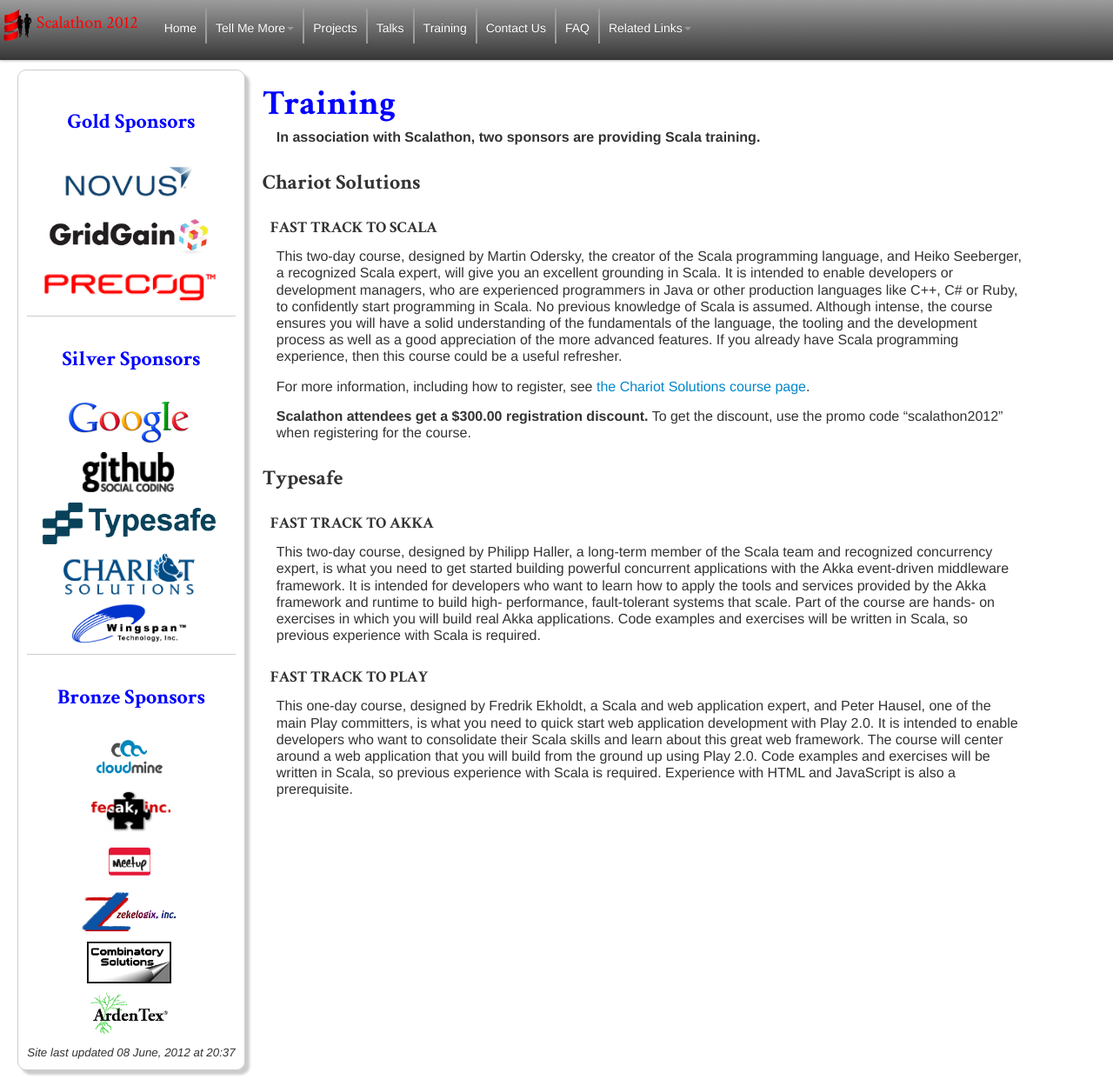
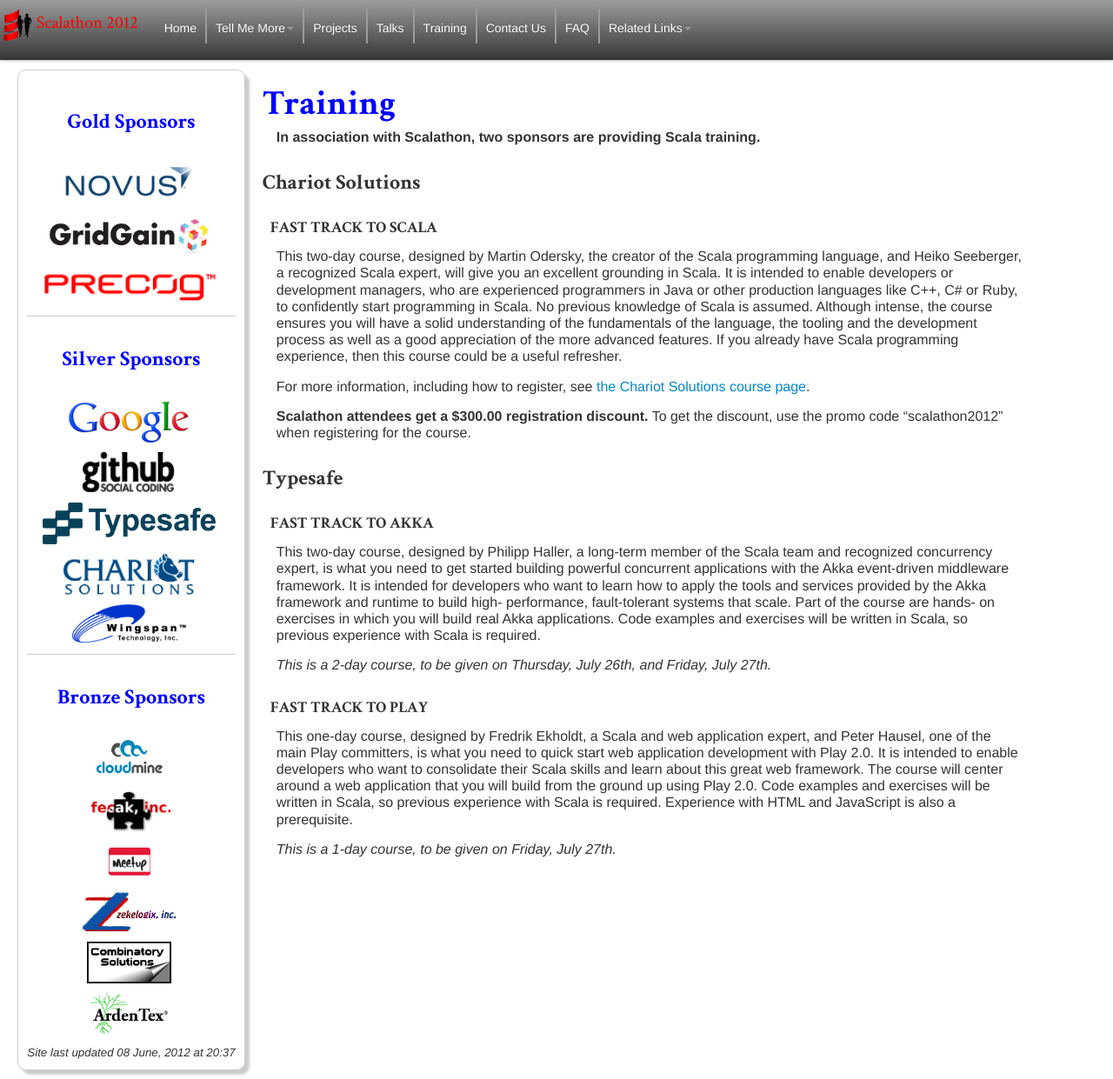
Before and after one commit to scala-phase/scalathon, a Jekyll site: the page built from 2012/training.md, in a window 1280 px wide and 1241 px high. Shown: the whole window at 87% size. Built offline with Jekyll 4.4.1, drawn with Linux system fonts in a browser that asks for light colours; nearby versions of some CDN libraries.

Commit message:
Added dates to Typesafe training

```diff
--- a/2012/training.md
+++ b/2012/training.md
@@ -42,6 +42,9 @@
 exercises will be written in Scala, so previous experience with Scala is
 required.
 
+_This is a 2-day course, to be given on Thursday, July 26th, and Friday, July
+27th._
+
 ### FAST TRACK TO PLAY
 
 This one-day course, designed by Fredrik Ekholdt, a Scala and web application
@@ -52,3 +55,5 @@
 you will build from the ground up using Play 2.0.  Code examples and exercises
 will be written in Scala, so previous experience with Scala is required.
 Experience with HTML and JavaScript is also a prerequisite.
+
+_This is a 1-day course, to be given on Friday, July 27th._
```
